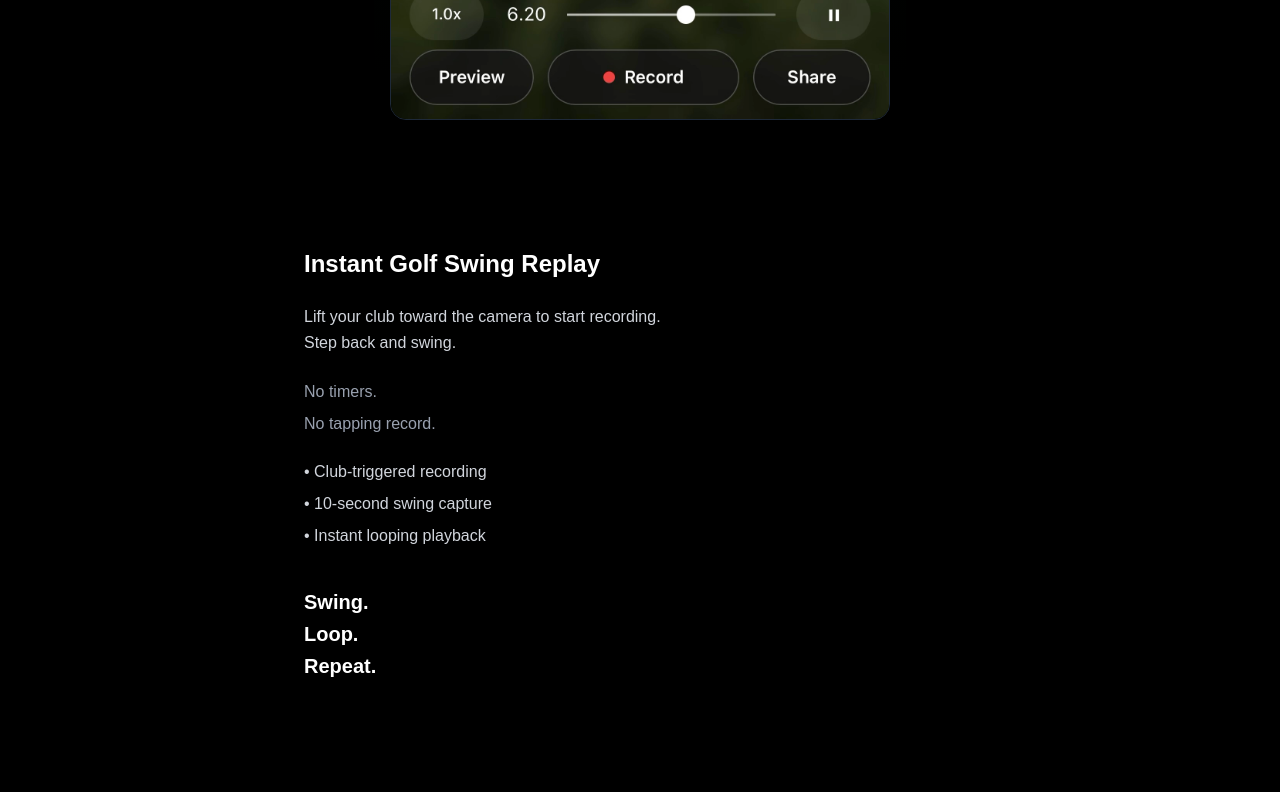
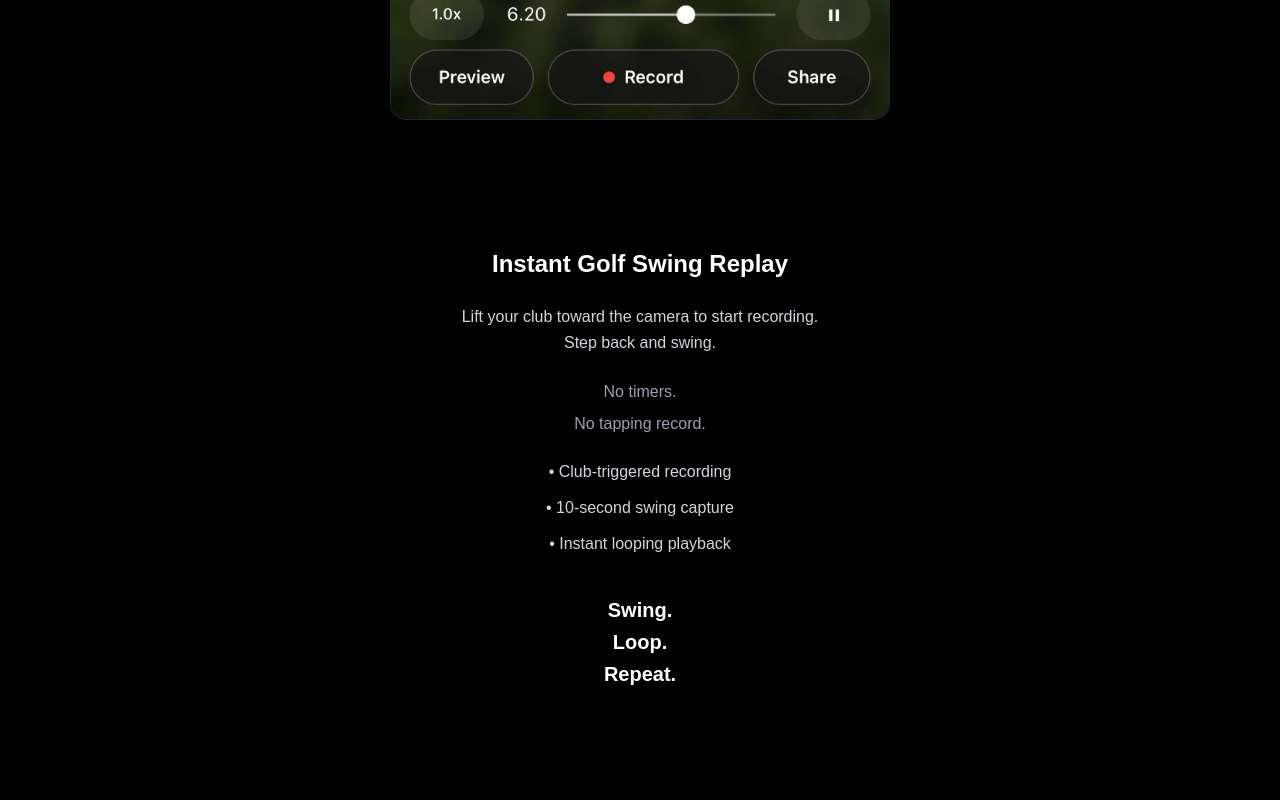
Before and after one commit to jamespoots/fairway-site, a Next.js app: page / in a window 1280 px wide. Shown: the part 1647-2447 px from the top of the page. Built offline with nearby package versions, Linux system fonts and the light colour scheme.

Commit message:
polish: center feature section and refine visual balance

```diff
--- a/app/page.tsx
+++ b/app/page.tsx
@@ -12,7 +12,7 @@ export default function HomePage() {
             alt="Fairway logo"
             width={112}
             height={112}
-            className="rounded-2xl shadow-2xl shadow-emerald-500/20"
+            className="rounded-2xl shadow-2xl shadow-emerald-400/15"
             priority
           />
         </div>
@@ -46,7 +46,7 @@ export default function HomePage() {
 
         {/* Demo Screenshot */}
         <div className="flex justify-center mb-28">
-          <div className="p-4 bg-gradient-to-b from-emerald-500/10 to-transparent rounded-3xl">
+          <div className="p-4 bg-gradient-to-b from-emerald-400/8 to-transparent rounded-3xl">
             <Image
               src="/demo-swing.jpg"
               alt="Fairway swing playback"
@@ -57,8 +57,8 @@ export default function HomePage() {
           </div>
         </div>
 
-        {/* Feature Section */}
-        <section id="demo" className="text-left max-w-2xl mx-auto">
+        {/* Feature Section (Centered Now) */}
+        <section id="demo" className="max-w-2xl mx-auto text-center">
 
           <h2 className="text-2xl font-semibold text-white mb-6">
             Instant Golf Swing Replay
@@ -75,7 +75,7 @@ export default function HomePage() {
             <p>No tapping record.</p>
           </div>
 
-          <ul className="text-gray-300 space-y-2 mb-10">
+          <ul className="text-gray-300 space-y-3 mb-10 list-none">
             <li>• Club-triggered recording</li>
             <li>• 10-second swing capture</li>
             <li>• Instant looping playback</li>
```
